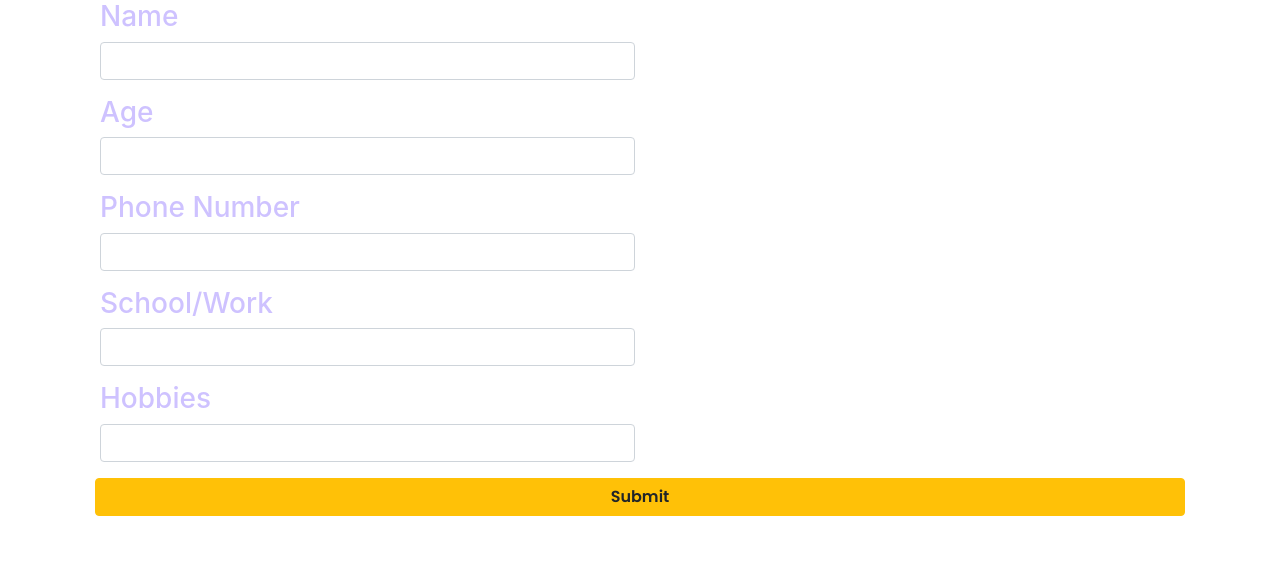
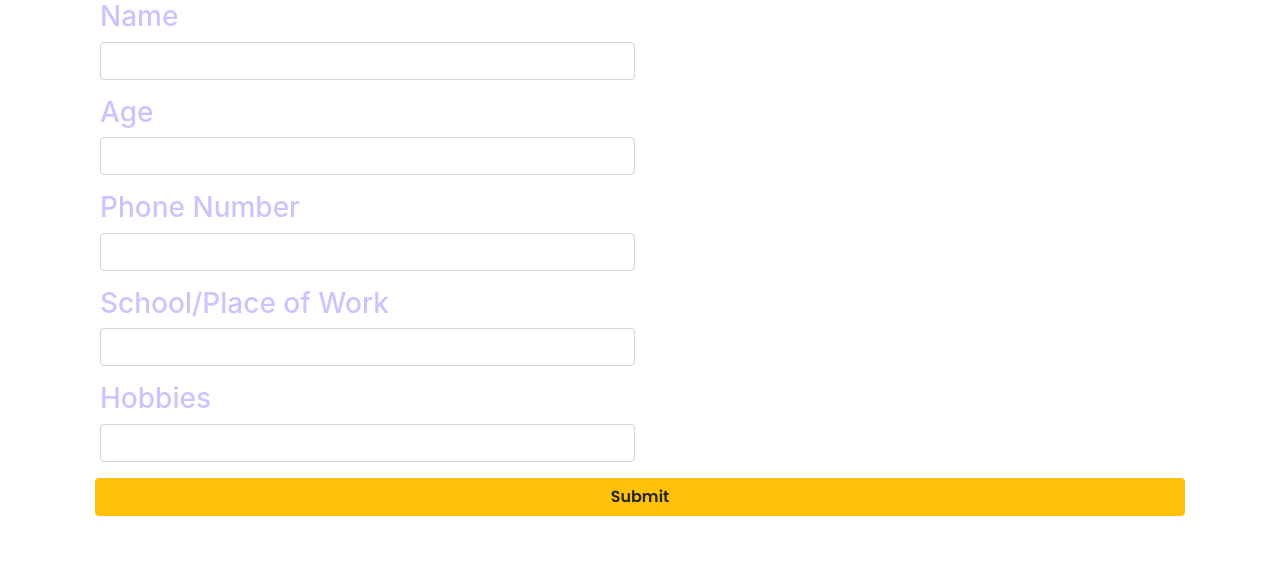
Before and after one commit to abarnabas/Motherboard, a Flask app: page /users/add in a window 1280 px wide. Shown: the part 112-691 px from the top of the page. Run offline with Flask 2, Linux system fonts and the light colour scheme; some libraries are stand-ins or nearby versions.

Commit message:
Update userAdd.html

```diff
--- a/templates/userAdd.html
+++ b/templates/userAdd.html
@@ -25,7 +25,7 @@
         <div class="form-group col-12">
       <div class="form-row">
         <div class="form-group col-6">
-          <h3 for="userWork">School/Work</h3>
+          <h3 for="userWork">School/Place of Work</h3>
           <input type="text" class="form-control" name="userWork">
         </div>
         <div class="form-group col-12">
```
